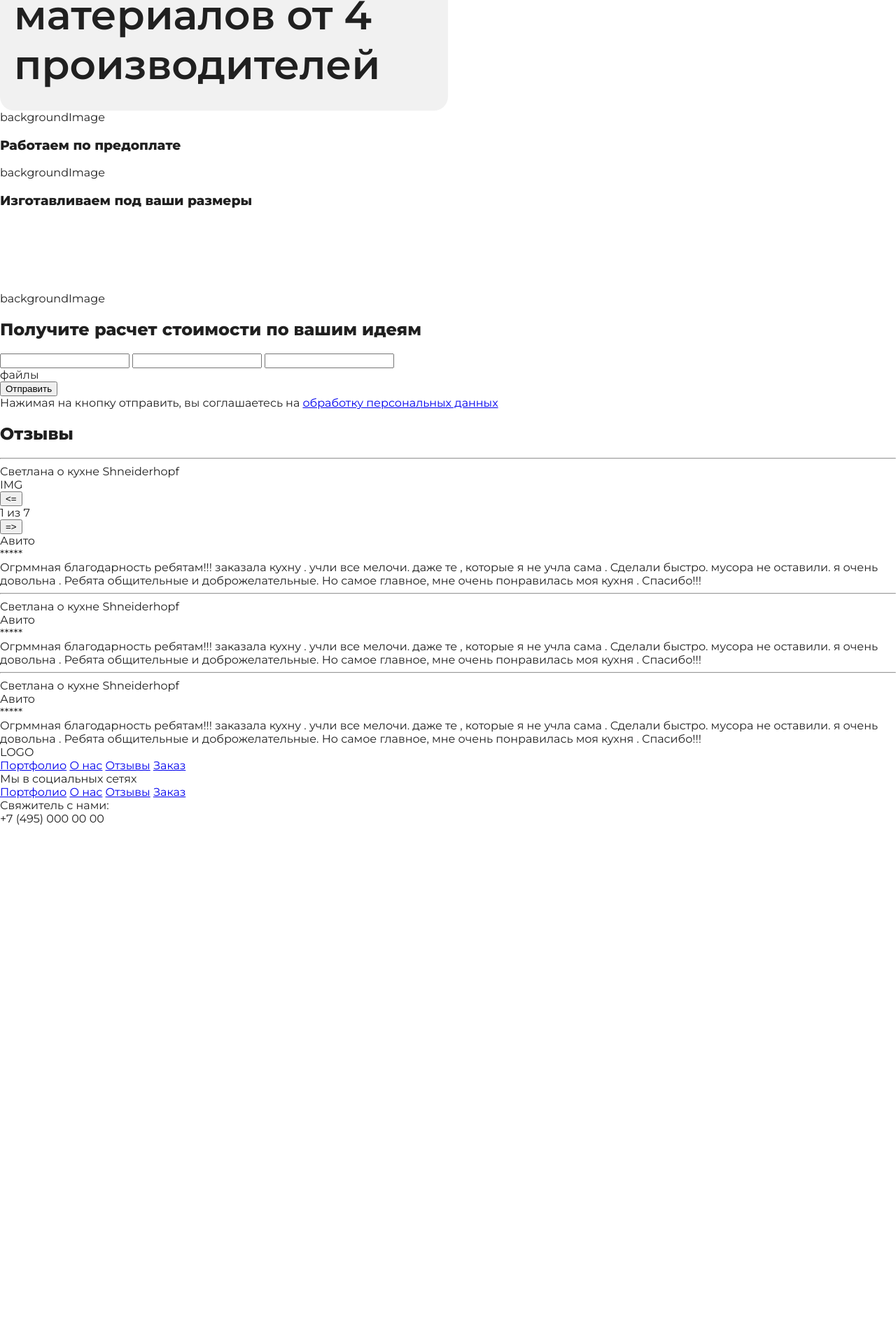
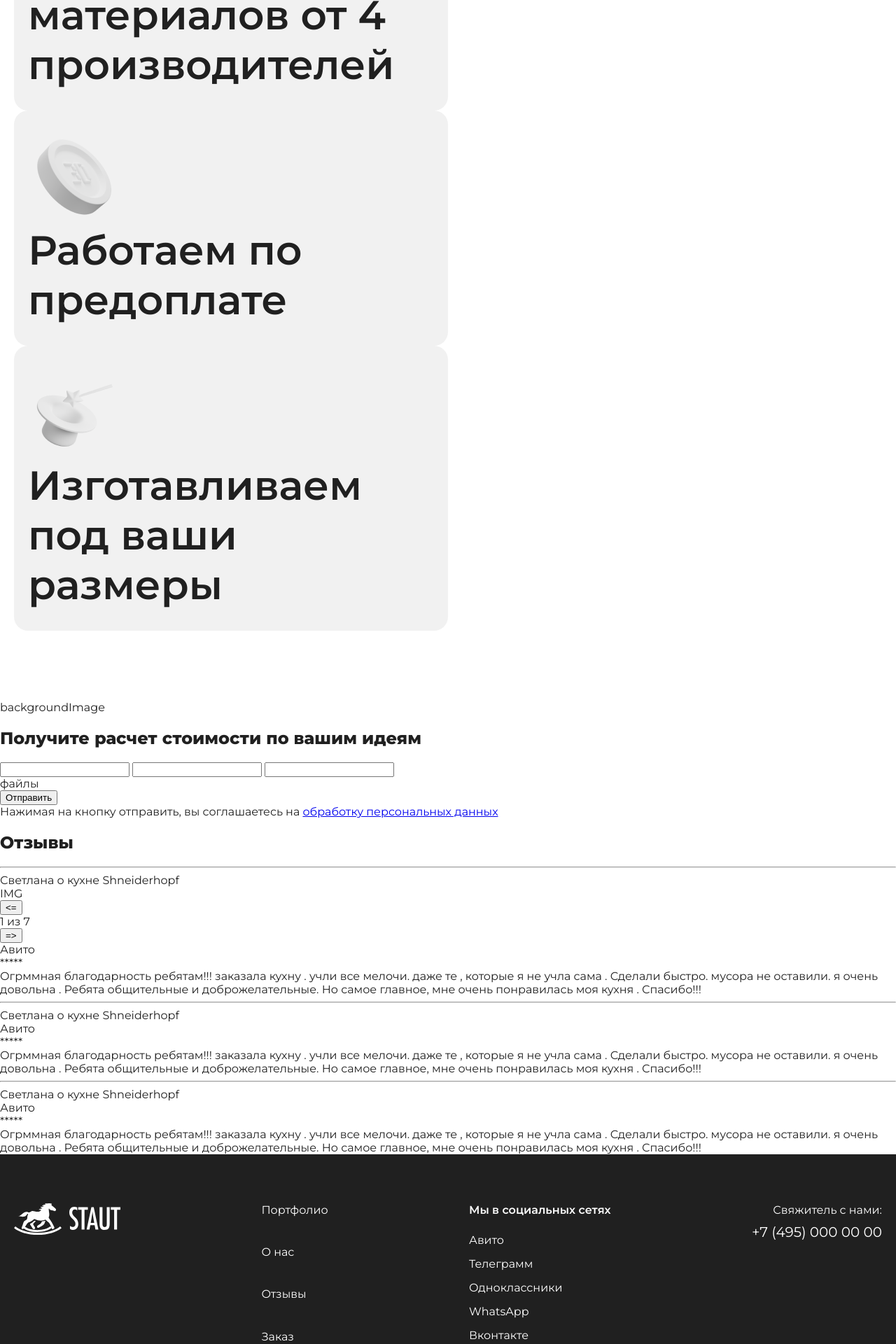
Before and after one commit to Kamrad33/staut-landing, a PHP site: page / in a window 1280 px wide. Shown: the part 2240-4160 px from the top of the page at 70% size. Before the commit the page ends 3419 px from the top, so only its background shows below. Run offline with PHP 8.4, Linux system fonts and the light colour scheme.

Commit message:
added footer styles

```diff
--- a/assets/css/index.css
+++ b/assets/css/index.css
@@ -21,14 +21,22 @@ body {
 .wrapper-main {
     max-width: 1440px;
     position: relative;
-    padding: 0;
+    padding: 0 20px;
     margin: 0 auto;
+}
+
+.logo {
+
+}
+
+.logo_footer img {
+    filter: invert(99%) sepia(0%) saturate(3219%) hue-rotate(13deg) brightness(123%) contrast(99%);
 }
 
 /* HEADER */
 
 header {
-    padding: 50px 0;
+    padding: 50px 0px;
 }
 
 .header-content {
@@ -306,7 +314,68 @@ header {
     transform: rotate(180deg);
 }
 
+
 /* BUTTONS */
+
+/* FOOTER */
+footer {
+    background-color: #202020;
+    color: #FFFFFF;
+    padding-top: 70px;
+    padding-bottom: 120px;
+}
+
+.footer-content {
+    display: flex;
+    justify-content: space-between;
+    align-items: start;
+    gap: 8px;
+    height: 200px;
+}
+
+.footer-links {
+    display: flex;
+    flex-direction: column;
+    align-items: start;
+    gap: 15px;
+    justify-content: space-between;
+}
+
+.footer-links__nav {
+    height: 100%;
+}
+
+.footer-links__wrapper {
+    height: 100%;
+}
+
+.footer-link {
+    color: #FFFFFF;
+    text-decoration: none;
+}
+
+.footer-link:hover  {
+    text-shadow:0px 0px 2px #FFFFFF;
+    cursor: pointer;
+}
+
+.footer-social__title {
+    margin-bottom: 24px;
+    font-weight: 600;
+}
+
+.footer-phone {
+    text-align: right;
+}
+
+.footer-phone__title {
+    margin-bottom: 10px;
+}
+
+.footer-phone__number {
+    font-size: 20px;
+}
+/* FOOTER */
 
 @media (max-width: 768px) {
     .header-links {
@@ -332,4 +401,37 @@ header {
     .main-content__block__item {
         width: 100%;
     }
+
+    footer {
+        padding-top: 24px;
+        padding-bottom: 80px;
+    }
+
+    .footer-links__nav {
+        display: none;
+    }
+
+    .footer-content {
+        flex-direction: column;
+        align-items: center;
+        height: auto;
+    }
+
+    .footer-links{
+        align-items: center;
+        margin-bottom: 24px;
+    }
+
+    .footer-social__title {
+        font-size: 20px;
+        font-weight: 400;
+    }
+
+    .logo_footer {
+        height: 28px;
+    }
+
+    .logo_footer img {
+        height: 100%;
+    }
 }
--- a/index.html
+++ b/index.html
@@ -186,14 +186,14 @@
                                     </div>
                                     <h3 class="title_h3">Каталоги материалов от 4 производителей</h3>
                                 </div>
-                                <div>
-                                    <div>
-                                        <div>backgroundImage</div>
-                                        <h3>Работаем по предоплате</h3>
+                                <div class="">
+                                    <div class="benefits__item">
+                                        <img src="./assets/images/coin.png" alt="">
+                                        <h3 class="title_h3">Работаем по предоплате</h3>
                                     </div>
-                                    <div>
-                                        <div>backgroundImage</div>
-                                        <h3>Изготавливаем под ваши размеры</h3>
+                                    <div class="benefits__item">
+                                        <img src="./assets/images/hat.png" alt="">
+                                        <h3 class="title_h3">Изготавливаем под ваши размеры</h3>
                                     </div>
                                 </div>
                             </div>
@@ -305,29 +305,37 @@
             </div>
 
             <footer>
-                <div>LOGO</div>
+                <div class="wrapper-main footer-content">
+                    <a
+                        href="/"
+                        class="logo logo_footer"
+                    >
+                        <img src="./assets/images/logo.svg" alt="STAUT"/>
+                    </a>
+                    <div class="footer-links__wrapper">
+                        <div class="footer-links footer-links__nav">
+                            <a class="footer-link" href="#">Портфолио</a>
+                            <a class="footer-link" href="#">О нас</a>
+                            <a class="footer-link" href="#">Отзывы</a>
+                            <a class="footer-link" href="#">Заказ</a>
+                        </div>
+                    </div>
 
-                <!-- links -->
-                <div>
-                    <a href="#">Портфолио</a>
-                    <a href="#">О нас</a>
-                    <a href="#">Отзывы</a>
-                    <a href="#">Заказ</a>
-                </div>
+                    <div class="footer-links__wrapper">
+                        <div class="footer-social__title">Мы в социальных сетях</div>
+                        <div class="footer-links">
+                            <a class="footer-link" href="#">Авито</a>
+                            <a class="footer-link" href="#">Телеграмм</a>
+                            <a class="footer-link" href="#">Одноклассники</a>
+                            <a class="footer-link" href="#">WhatsApp</a>
+                            <a class="footer-link" href="#">Вконтакте</a>
+                        </div>
+                    </div>
 
-                <div>
-                    <div>Мы в социальных сетях</div>
-                    <div>
-                        <a href="#">Портфолио</a>
-                        <a href="#">О нас</a>
-                        <a href="#">Отзывы</a>
-                        <a href="#">Заказ</a>
+                    <div class="footer-phone">
+                        <div class="footer-phone__title">Свяжитель с нами:</div>
+                        <div class="footer-phone__number">+7 (495) 000 00 00</div>
                     </div>
-                </div>
-
-                <div>
-                    <div>Свяжитель с нами:</div>
-                    <div>+7 (495) 000 00 00</div>
                 </div>
             </footer>
         </div>
```
Also changed, not shown: assets/images/coin.png (added), assets/images/hat.png (added), assets/images/logo.svg.
